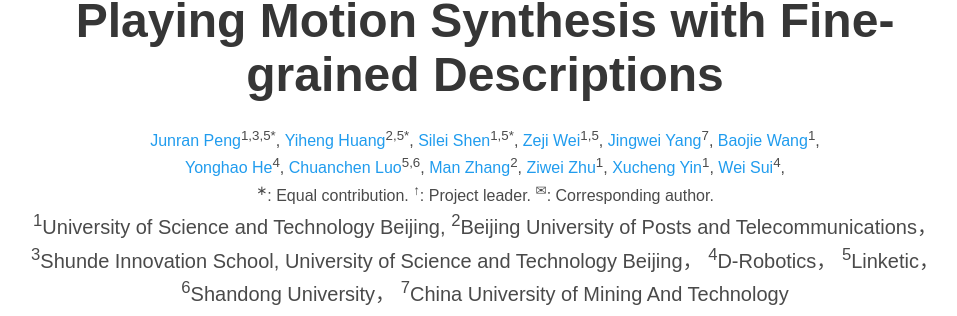
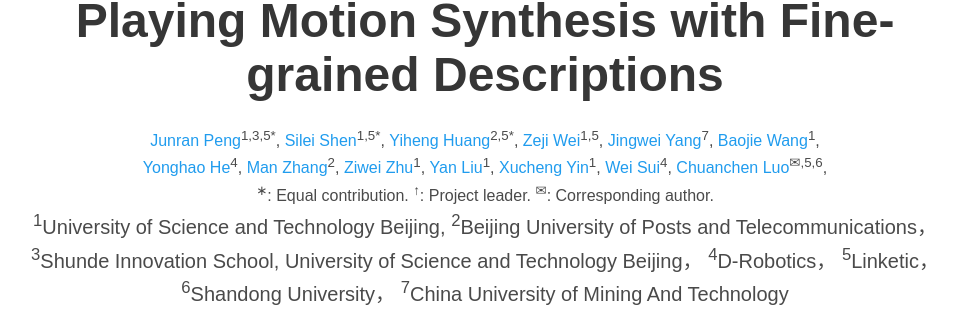
Before and after one commit to sileishen/rolemotion, a plain HTML site: page index.html in a window 1280 px wide. Shown: the part 214-530 px from the top of the page, without its empty margins (155-1112 px from the left). Drawn offline with nearby package versions, Linux system fonts and the light colour scheme; some icons are missing; a web font is replaced by a local one.

Commit message:
author_change

```diff
--- a/index.html
+++ b/index.html
@@ -225,9 +225,9 @@
             <span class="author-block">
               <a>Junran Peng</a><sup>1,3,5*</sup>,</span>
             <span class="author-block">
-              <a>Yiheng Huang</a><sup>2,5*</sup>,</span>
+              <a>Silei Shen</a><sup>1,5*</sup>,</span>
             <span class="author-block">
-              <a>Silei Shen</a><sup>1,5*</sup>,
+              <a>Yiheng Huang</a><sup>2,5*</sup>,
             </span>
             <span class="author-block">
               <a>Zeji Wei</a><sup>1,5</sup>,
@@ -244,19 +244,22 @@
               <a>Yonghao He</a><sup>4</sup>,
             </span>
             <span class="author-block">
-              <a>Chuanchen Luo</a><sup>5,6</sup>,
-            </span>
-            <span class="author-block">
               <a>Man Zhang</a><sup>2</sup>,
             </span>
             <span class="author-block">
               <a>Ziwei Zhu</a><sup>1</sup>,
             </span>
             <span class="author-block">
+              <a>Yan Liu</a><sup>1</sup>,
+            </span>
+            <span class="author-block">
               <a>Xucheng Yin</a><sup>1</sup>,
             </span>
             <span class="author-block">
               <a>Wei Sui</a><sup>4</sup>,
+            </span>
+            <span class="author-block">
+              <a>Chuanchen Luo</a><sup>✉,5,6</sup>,
             </span>
           </div>
           <div class="is-size-6 publication-authors">
@@ -337,7 +340,7 @@
         <h2 class="title is-3">Abstract</h2>
         <div class="content has-text-justified">
           <p>
-            In this paper, we introduce bf RoleMotion, a large-scale human motion dataset that encompasses a wealth of role-playing and functional motion data tailored to fit various specific scenes.
+            In this paper, we introduce RoleMotion, a large-scale human motion dataset that encompasses a wealth of role-playing and functional motion data tailored to fit various specific scenes.
             Existing text datasets are mainly constructed decentrally as amalgamation of assorted subsets that their data are nonfunctional and isolated to work together to cover social activities in various scenes.
             Also, the quality of motion data is inconsistent, and textual annotation lacks fine-grained details in these datasets.
             In contrast, RoleMotion is meticulously designed and collected with a particular focus on scenes and roles.
```
